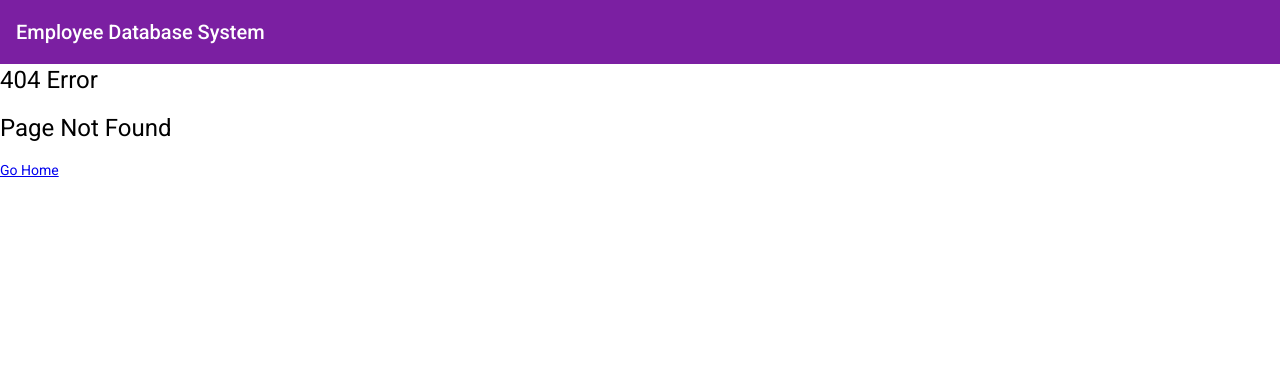
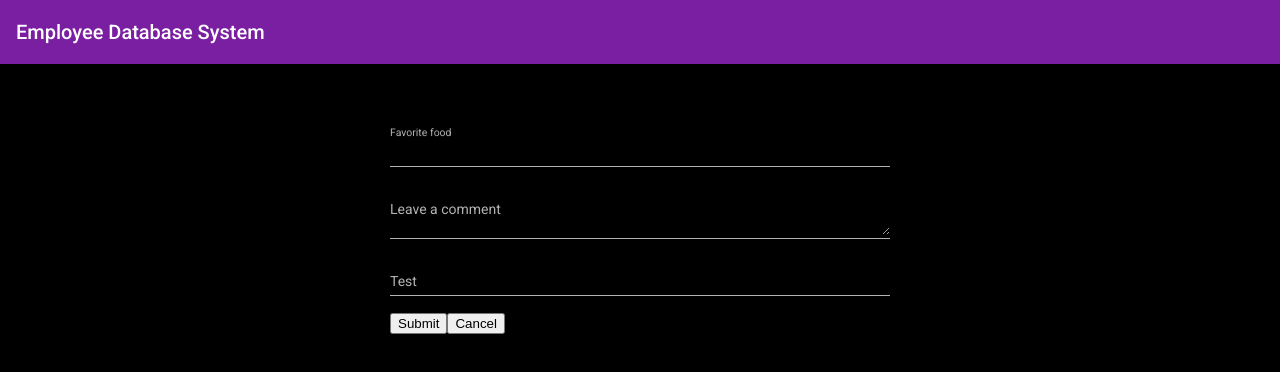
Before and after one commit to TinninBrittany/emp-db-sys-client, an Angular app: page /employees/create in a window 1280 px wide. Before the commit this address had no page. Shown: the top 372 px of the page. Built offline with nearby package versions, Linux system fonts and the light colour scheme.

Commit message:
add create form and styling

```diff
--- a/src/app/app-routing.module.ts
+++ b/src/app/app-routing.module.ts
@@ -1,6 +1,7 @@
 import { NgModule } from '@angular/core';
 import { RouterModule, Routes } from '@angular/router';
 import { EmployeeDetailsComponent } from './employees/employee-details/employee-details.component';
+import { EmployeeFormComponent } from './employees/employee-form/employee-form.component';
 import { EmployeesComponent } from './employees/employees.component';
 import { EmployeeResolver } from './employees/shared/employee.resolver';
 import { ErrorPageComponent } from './shared/error-page/error-page.component';
@@ -12,6 +13,10 @@ const routes: Routes = [
   {
     path: 'employees',
     component: EmployeesComponent,
+  },
+  {
+    path: 'employees/create',
+    component: EmployeeFormComponent
   },
   {
     path: 'view-employee/:id',
--- a/src/app/employees/employee-form/employee-form.component.css
+++ b/src/app/employees/employee-form/employee-form.component.css
@@ -0,0 +1,15 @@
+.employee-form {
+    /* height: 100%; */
+    /* display: flex; */
+    /* flex-direction: column; */
+    /* align-items: center; */
+    /* justify-content: center; */
+    margin: 5% auto;
+    min-width: 150px;
+    max-width: 500px;
+    width: 100%;
+  }
+
+  .example-full-width {
+    width: 100%;
+  }
--- a/src/app/employees/employee-form/employee-form.component.html
+++ b/src/app/employees/employee-form/employee-form.component.html
@@ -1 +1,19 @@
-<p>employee-form works!</p>
+<div class="employee-form">
+  <mat-form-field class="example-full-width">
+    <mat-label>Favorite food</mat-label>
+    <input matInput placeholder="Ex. Pizza" value="Sushi" />
+  </mat-form-field>
+
+  <mat-form-field class="example-full-width">
+    <mat-label>Leave a comment</mat-label>
+    <textarea matInput placeholder="Ex. It makes me feel..."></textarea>
+  </mat-form-field>
+
+  <mat-form-field class="example-full-width">
+    <mat-label>Test</mat-label>
+    <input matInput />
+  </mat-form-field>
+
+  <button routerLink="/employees">Submit</button>
+  <button routerLink="/employees">Cancel</button>
+</div>
--- a/src/app/employees/employee-form/employee-form.component.ts
+++ b/src/app/employees/employee-form/employee-form.component.ts
@@ -1,9 +1,10 @@
-import { Component, OnInit } from '@angular/core';
+import { Component, OnInit, ViewEncapsulation } from '@angular/core';
 
 @Component({
   selector: 'app-employee-form',
   templateUrl: './employee-form.component.html',
-  styleUrls: ['./employee-form.component.css']
+  styleUrls: ['./employee-form.component.css'],
+  encapsulation: ViewEncapsulation.None
 })
 export class EmployeeFormComponent implements OnInit {
 
--- a/src/app/employees/employee-list/employee-list.component.html
+++ b/src/app/employees/employee-list/employee-list.component.html
@@ -1,7 +1,7 @@
 <table mat-table [dataSource]="employees">
     <!-- Position Column -->
   <ng-container matColumnDef="index">
-    <th mat-header-cell *matHeaderCellDef style.color="accent"> No. </th>
+    <th mat-header-cell *matHeaderCellDef> No. </th>
     <td mat-cell *matCellDef="let element; let i = index;"> {{i+1}} </td>
   </ng-container>
 
--- a/src/app/employees/employees.component.html
+++ b/src/app/employees/employees.component.html
@@ -1,4 +1,6 @@
 <div class="container">
     <button mat-raised-button color="accent" (click)="addEmployee()">Add Employee</button>
-    <app-employee-list [employees]="employeeList"></app-employee-list>
+    <div class="" *ngIf="employeeList.length > 0">
+        <app-employee-list [employees]="employeeList"></app-employee-list>
+    </div>
 </div>
--- a/src/app/employees/employees.component.ts
+++ b/src/app/employees/employees.component.ts
@@ -1,4 +1,5 @@
 import { Component, OnInit } from '@angular/core';
+import { Router } from '@angular/router';
 import { Employee } from './shared/employee.model';
 import { EmployeesService } from './shared/employees.service';
 
@@ -10,7 +11,7 @@ import { EmployeesService } from './shared/employees.service';
 export class EmployeesComponent implements OnInit {
   employeeList: Employee[] = [];
 
-  constructor(private employeeService: EmployeesService) { }
+  constructor(private employeeService: EmployeesService, private router: Router) { }
 
   ngOnInit(): void {
     this.employeeService.getEmployees().subscribe( (employees: Employee[]) => {
@@ -19,7 +20,7 @@ export class EmployeesComponent implements OnInit {
   }
 
   addEmployee() {
-    console.log('Add Employee')
+    this.router.navigate(['employees/create'])
   }
 
 }
--- a/src/styles.css
+++ b/src/styles.css
@@ -2,5 +2,5 @@
 @import "~@angular/material/prebuilt-themes/purple-green.css";
 
 
-html, body { height: 100%; }
+html, body { height: 100%; background-color: #000000;}
 body { margin: 0; font-family: Roboto, "Helvetica Neue", sans-serif; }
```
Also changed, not shown: src/app/shared/material-module/material-module.module.ts (+9 -10 lines).
